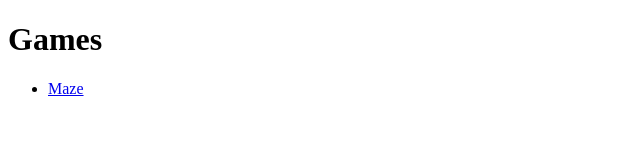
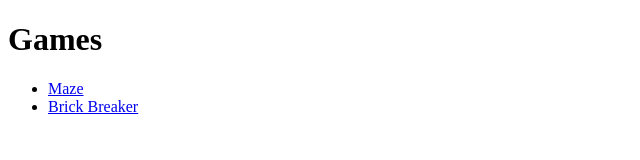
Before and after one commit to vx-clutch/game, a plain HTML site: page index.html in a window 1280 px wide. Shown: the whole page, without its empty margins (0-640 px from the left). Drawn offline with Linux system fonts and the light colour scheme.

Commit message:
Update index.html

```diff
--- a/index.html
+++ b/index.html
@@ -9,6 +9,8 @@
   <h1>Games</h1>
   <ul>
     <li><a href="html/maze.html">Maze</a></li>
+    <li><a href="html/brick-breaker.html">Brick Breaker</a></li>
+
   </ul>
 </body>
 </html>
```
